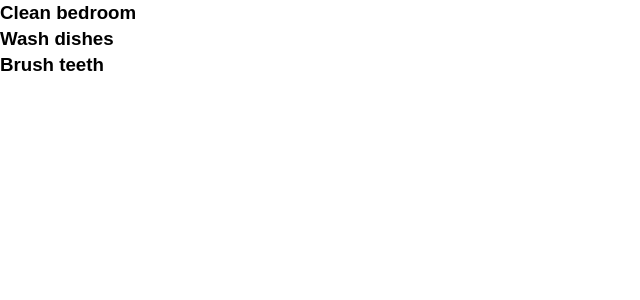
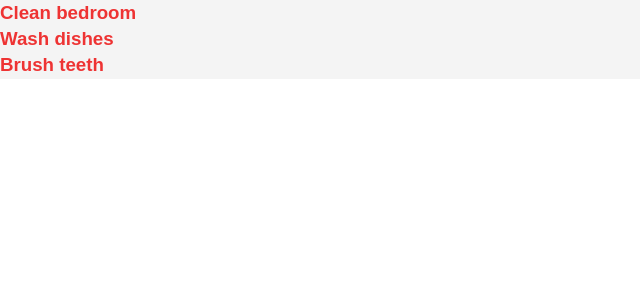
Before and after one commit to Manuofthebirth/react-todo, a React (Create React App) app: page / in a window 1280 px wide. Shown: the top 300 px of the page, without its empty margins (0-640 px from the left). Built offline with nearby package versions, Linux system fonts and the light colour scheme.

Commit message:
Inline and variable style added

```diff
--- a/src/components/TodoItem.js
+++ b/src/components/TodoItem.js
@@ -4,7 +4,8 @@ import PropTypes from 'prop-types';
 export class TodoItem extends Component {
   render() {
     return (
-      <div>
+      // <div style={{color: '#e33', backgroundColor: '#f4f4f4'}}>
+      <div style={itemStyle}>
         <h3>{this.props.todo.title}</h3>
       </div>
     )
@@ -16,4 +17,11 @@ TodoItem.propTypes = {
   todo: PropTypes.object.isRequired
 }
 
+// style variable
+const itemStyle = {
+  color: '#e33',
+  backgroundColor: '#f4f4f4'
+}
+
+
 export default TodoItem
```
